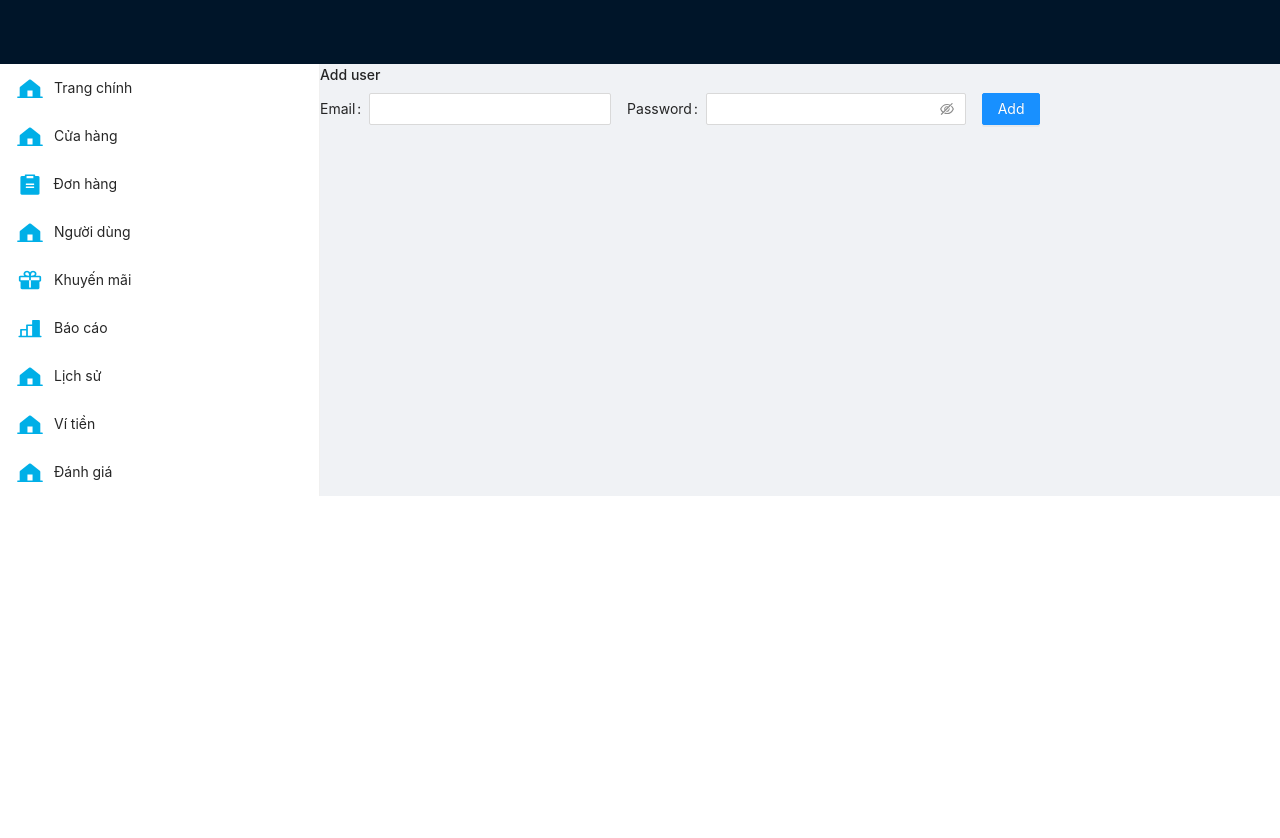
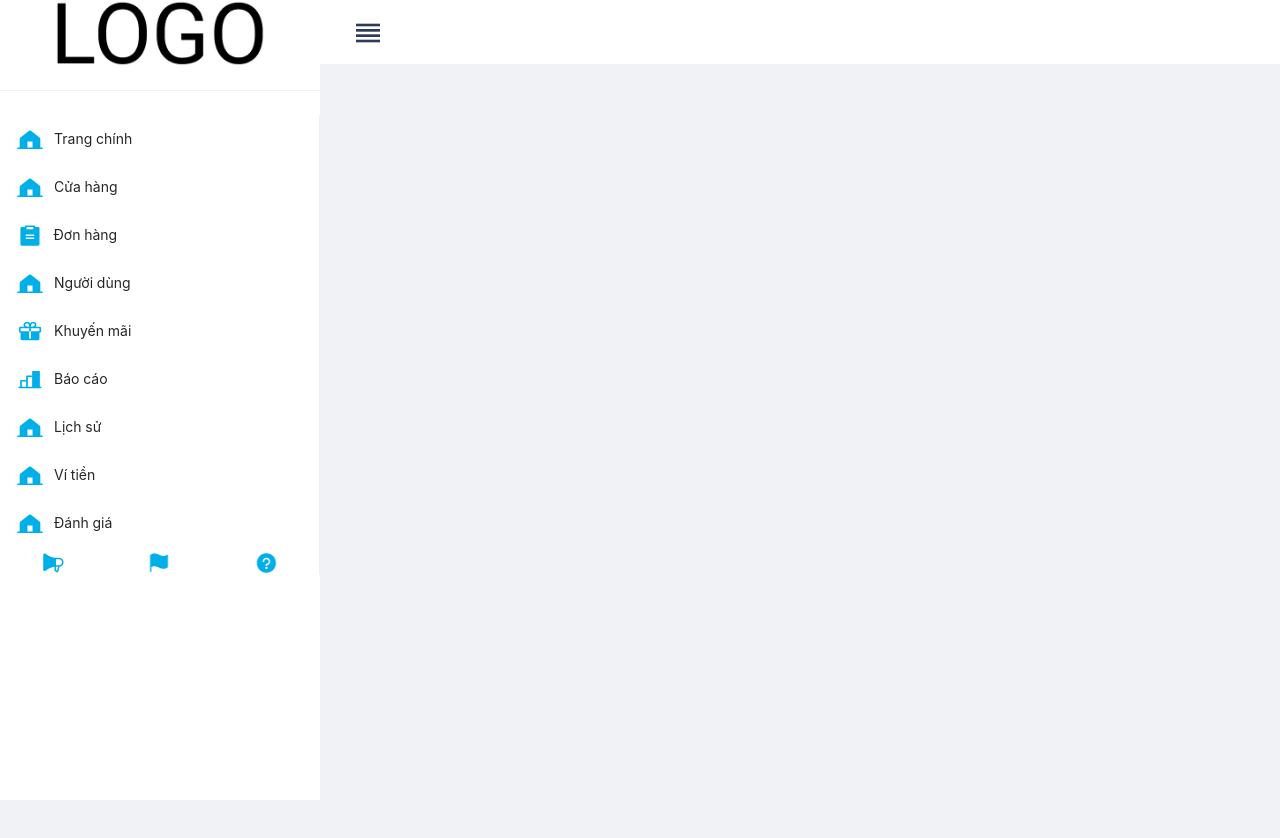
Before and after one commit to expressyoona/hci-project, a React (Create React App) app: page /admin in a window 1280 px wide. Shown: the top 838 px of the page. Before the commit the page ends 800 px from the top, so only its background shows below. Built offline with nearby package versions, Linux system fonts and the light colour scheme.

Commit message:
Admin UI update

```diff
--- /dev/null
+++ b/src/components/admin/AdminHeader.js
@@ -0,0 +1,18 @@
+import React from "react";
+import { Layout } from "antd";
+
+import AdminStyle from "./styles";
+
+const AdminHeader = () => {
+
+    const { Header } = Layout;
+    const { HeaderStyle } = AdminStyle;
+
+    return (
+        <Header theme="light" style={HeaderStyle.root}>
+            <img src="images/admin/sider/collapsed_icon.png" alt="Collapsed icon" width={32} onClick={() => console.log('Click')} style={HeaderStyle.collapseButton} />
+        </Header>
+    )
+}
+
+export default AdminHeader;
--- /dev/null
+++ b/src/components/admin/AdminSider.js
@@ -0,0 +1,56 @@
+import React from "react";
+import { Divider, Menu, Layout } from "antd";
+
+import AdminStyle from "./styles";
+
+
+const AdminSider = () => {
+
+    const { Sider } = Layout;
+    const { SiderStyle } = AdminStyle;
+
+    const menuItem = [
+        { img: 'images/admin/sider/HouseLine.png' , label: 'Trang chính' },
+        { img: 'images/admin/sider/HouseLine.png' , label: 'Cửa hàng' },
+        { img: 'images/admin/sider/Order.png' , label: 'Đơn hàng' },
+        { img: 'images/admin/sider/HouseLine.png' , label: 'Người dùng' },
+        { img: 'images/admin/sider/Gift.png' , label: 'Khuyến mãi' },
+        { img: 'images/admin/sider/Statistics.png' , label: 'Báo cáo' },
+        { img: 'images/admin/sider/HouseLine.png' , label: 'Lịch sử' },
+        { img: 'images/admin/sider/HouseLine.png' , label: 'Ví tiền' },
+        { img: 'images/admin/sider/HouseLine.png' , label: 'Đánh giá' },
+    ];
+
+    const bottomMenuItem = [
+        { img: 'images/admin/sider/Megaphone.png' },
+        { img: 'images/admin/sider/Flag.png' },
+        { img: 'images/admin/sider/Question.png' }
+    ]
+
+    return (
+        <Sider trigger={null} collapsible theme="light" width={320} style={SiderStyle.root}>
+            <div>
+                <img src="images/logo.png" alt="Logo in Sider" height={66} style={SiderStyle.siderLogo} />
+            </div>
+            <Divider />
+            <Menu>
+                {menuItem.map((item, index) => {
+                    return (
+                        <Menu.Item key={index} icon={<img src={item.img } alt="Home" height={24} />}>
+                            {item.label}
+                        </Menu.Item>
+                    )
+                })}
+                <div style={SiderStyle.lastMenuItem}>
+                {bottomMenuItem.map((item, index) => {
+                    return (
+                        <img key={index} src={item.img} alt="Bottom menu item" width={24} />
+                    )
+                })}
+                </div>
+            </Menu>
+        </Sider>
+    )
+}
+
+export default AdminSider;
--- a/src/components/admin/index.js
+++ b/src/components/admin/index.js
@@ -1,84 +1,28 @@
 import React from "react";
-import { Form, Input, Button, Layout, Menu } from "antd";
+import { Layout } from "antd";
 
-import firebase from "config/firebase-db";
-import SiderStyle from "./styles";
+import AdminSider from "./AdminSider";
+import AdminHeader from "./AdminHeader";
+// import firebase from "config/firebase-db";
 
 
 const AdminConsole = () => {
 
-    const { Item } = Form;
-    const { Sider, Header, Content } = Layout;
+    const { Content } = Layout;
 
     // const db = firebase.database().ref('/user');
-    const auth = firebase.auth();
-
-    const addUser = values => {
-        // console.log(values.email, values.password);
-        auth.createUserWithEmailAndPassword(values.email, values.password)
-        .then(user => {
-            console.log(user.userID);
-        }).catch(error => {
-            console.log(error);
-        });
-    }
+    // const auth = firebase.auth();
 
 
     return (
         <Layout>
-            <Header>
-
-            </Header>
+            <AdminSider />
             <Layout>
-                <Sider width={320} style={SiderStyle.root}>
-                    <Menu>
-                        <Menu.Item icon={<img src="images/admin/sider/HouseLine.png" alt="Home" height={24} />}>
-                            Trang chính
-                        </Menu.Item>
-                        <Menu.Item icon={<img src="images/admin/sider/HouseLine.png" alt="Home" height={24} />}>
-                            Cửa hàng
-                        </Menu.Item>
-                        <Menu.Item icon={<img src="images/admin/sider/Order.png" alt="Home" height={24} />}>
-                            Đơn hàng
-                        </Menu.Item>
-                        <Menu.Item icon={<img src="images/admin/sider/HouseLine.png" alt="Home" height={24} />}>
-                            Người dùng
-                        </Menu.Item>
-                        <Menu.Item icon={<img src="images/admin/sider/Gift.png" alt="Home" height={24} />}>
-                            Khuyến mãi
-                        </Menu.Item>
-                        <Menu.Item icon={<img src="images/admin/sider/Statistics.png" alt="Home" height={24} />}>
-                            Báo cáo
-                        </Menu.Item>
-                        <Menu.Item icon={<img src="images/admin/sider/HouseLine.png" alt="Home" height={24} />}>
-                            Lịch sử
-                        </Menu.Item>
-                        <Menu.Item icon={<img src="images/admin/sider/HouseLine.png" alt="Home" height={24} />}>
-                            Ví tiền
-                        </Menu.Item>
-                        <Menu.Item icon={<img src="images/admin/sider/HouseLine.png" alt="Home" height={24} />}>
-                            Đánh giá
-                        </Menu.Item>
-                    </Menu>
-                </Sider>
-                <Layout>
-                    <Content>
-                        <h1>Add user</h1>
-                        <Form layout="inline" onFinish={addUser}>
-                            <Item label="Email" name="email">
-                                <Input />
-                            </Item>
-                            <Item label="Password" name="password">
-                                <Input.Password />
-                            </Item>
-                            <Item>
-                            <Button type="primary" htmlType="submit">
-                                Add
-                            </Button>
-                            </Item>
-                        </Form>
-                    </Content>
-                </Layout>
+                <AdminHeader />
+                <Content>
+                    {/* Render content here */}
+                    <div style={{height: '2000px'}}></div>
+                </Content>
             </Layout>
         </Layout>
     )
--- a/src/components/admin/styles.js
+++ b/src/components/admin/styles.js
@@ -1,5 +1,36 @@
-const SiderStyle = {
-
+const HeaderStyle = {
+    root: {
+        marginLeft: 320,
+        background: '#fff',
+        paddingLeft: 0
+    },
+    collapseButton: {
+        cursor: 'pointer',
+        marginLeft: 32
+    }
 }
 
-export default SiderStyle;
+const SiderStyle = {
+    root: {
+        position: 'fixed',
+        height: '100%'
+    },
+    siderLogo: {
+        display: 'block',
+        margin: 'auto'
+    },
+    lastMenuItem: {
+        display: 'flex',
+        justifyContent: 'space-around',
+        bottom: 0,
+        maxHeight: '100%',
+        height: 'auto'
+    }
+}
+
+const AdminStyle = {
+    HeaderStyle,
+    SiderStyle
+}
+
+export default AdminStyle;
```
